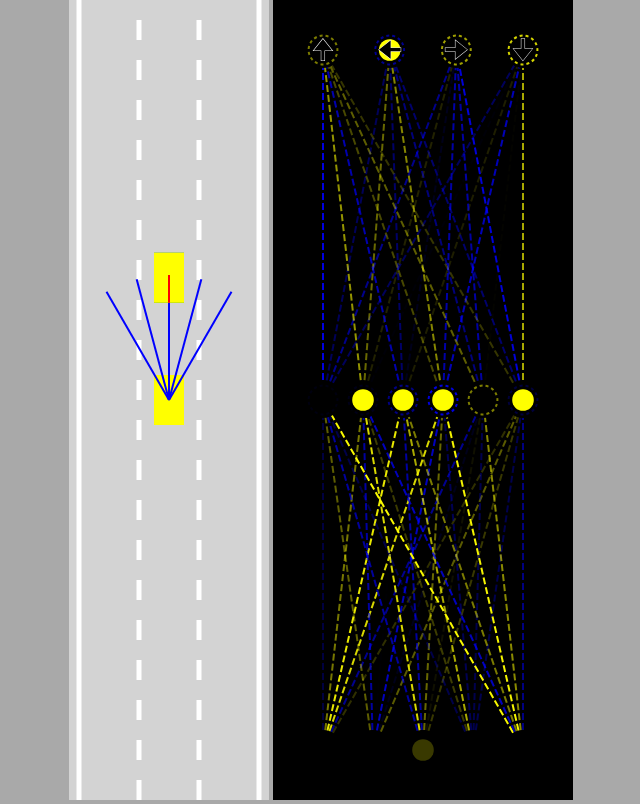
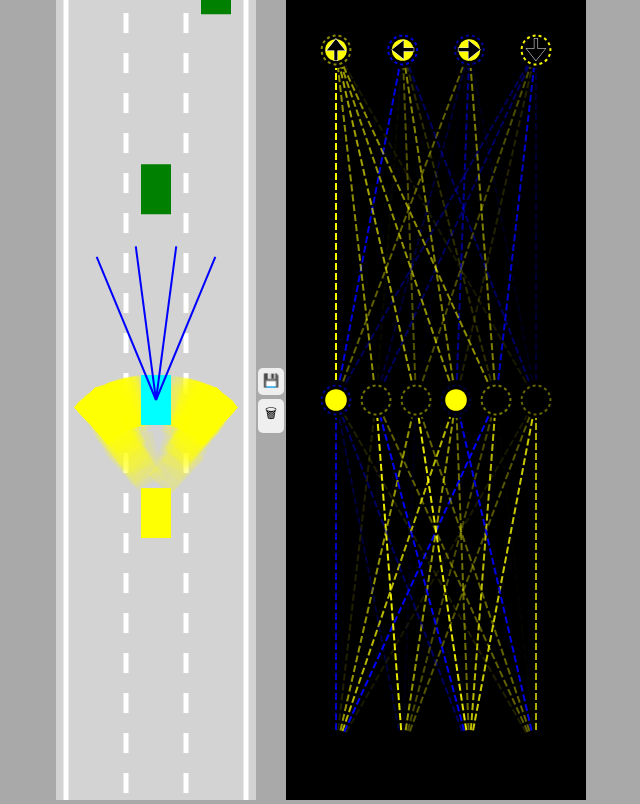
Before and after one commit to sohambuilds/selfdrivingcar, a plain HTML site: page index.html in a window 1280 px wide. Shown: the whole page, without its empty margins (319-959 px from the left). Drawn offline with Linux system fonts and the light colour scheme; animation ran at ten frames a second.

Commit message:
Singling out the best car Brain

```diff
--- a/car.js
+++ b/car.js
@@ -1,11 +1,11 @@
 class Car{
-    constructor(x,y,width,height,CType,MaxSpeed=1){
+    constructor(x,y,width,height,CType,MaxSpeed=4){
         this.x = x;
         this.y = y
         this.width = width;
         this.height = height;
         this.speed = 0;
-        this.acceleration = 0.05;
+        this.acceleration = 0.1;
         this.MaxSpeed=MaxSpeed;
         this.friction = 0.01;
         this.angle=0
@@ -120,20 +120,20 @@ class Car{
         this.y-= Math.cos(this.angle)*this.speed
     }
 
- draw(ctx,color,CType){
+ draw(ctx,color,drawSensor=false){
 
     if(this.damaged){
         ctx.fillStyle="gray"
     }else{
         ctx.fillStyle=color
     }
-    ctx.save()
+    ctx.beginPath()
     ctx.moveTo(this.polygon[0].x,this.polygon[0].y)
     for(let i=1;i<this.polygon.length;i++){
         ctx.lineTo(this.polygon[i].x,this.polygon[i].y)
     }
     ctx.fill();
-    if(this.sensor){this.sensor.draw(ctx)}
+    if(this.sensor && drawSensor){this.sensor.draw(ctx)}
 
 }
 }
--- a/index.html
+++ b/index.html
@@ -5,6 +5,10 @@
 </head>
 <body>
     <canvas id = "carCanvas"></canvas>
+    <div id="verticalButtons">
+        <button onclick="save()">💾</button>
+        <button onclick="discard()">🗑</button>
+    </div>
     <canvas id = "networkCanvas"></canvas>
     <script src = "visualizer.js"></script>
     <script src ="network.js"></script>
--- a/main.js
+++ b/main.js
@@ -10,42 +10,78 @@ const carCtx = carCanvas.getContext("2d")
 const networkCtx = networkCanvas.getContext("2d")
 const road = new Road(carCanvas.width/2,carCanvas.width*0.9)
 const car = new Car(road.getLaneCenter(1),100,30,50, "AI")
-const traffic = [ new Car(road.getLaneCenter(1),0,30,50,"DUMMY",0.5)]
+const traffic = [ new Car(road.getLaneCenter(1),-400,30,50,"DUMMY",0.5),
+new Car(road.getLaneCenter(2),-600,30,50,"DUMMY",0.5),
+new Car(road.getLaneCenter(0),-800,30,50,"DUMMY",0.5),
+new Car(road.getLaneCenter(2),-800,30,50,"DUMMY",0.5)
 
+]
+const N=2000
+const cars = generateCars(N)
+let bestCar=cars[0]
+
+
+
+if(localStorage.getItem("bestBrain")){
+    bestCar.brain=JSON.parse(
+        localStorage.getItem("bestBrain")
+    )
+}
 animate();
 
-//function generateCars(N){
-  //  const cars = [];
-    //for(let i = 0;i<=N;i++){
-      //  cars.push(new Car(road.getLaneCenter(1),-100,30,50,"AI"))
-   // }
+function save(){
+    localStorage.setItem("bestBrain",
+        JSON.stringify(bestCar.brain));
+}
 
-//    return cars
-//}
+function discard(){
+    localStorage.removeItem("bestBrain");
+}
+
+
+
+
+function generateCars(N){
+    const cars = [];
+    for(let i = 0;i<=N;i++){
+       cars.push(new Car(road.getLaneCenter(1),-100,30,50,"AI"))
+    }
+
+   return cars
+}
 
 function animate(time){
     for(i=0;i<traffic.length;i++){
         traffic[i].update(road.borders,[])
     }
 
-    //for(let i=0;i<=cars.length;)
-    car.update(road.borders,traffic);
+    for(let i=0;i<cars.length;i++){
+    cars[i].update(road.borders,traffic);
+    }
 
+    bestCar=cars.find(
+        c=>c.y==Math.min(...cars.map(c=>c.y))
+    )
     carCanvas.height=window.innerHeight
     networkCanvas.height=window.innerHeight
 
     carCtx.save();
-    carCtx.translate(0,-car.y+carCanvas.height*0.5);
+    carCtx.translate(0,-bestCar.y+carCanvas.height*0.5);
 
 
     road.draw(carCtx)
     for(let i=0;i<traffic.length;i++){
         traffic[i].draw(carCtx,'green');
     }
-    car.draw(carCtx,'yellow')
+    carCtx.globalAlpha=0.1;
+    for(let i=0;i<cars.length;i++){
+    cars[i].draw(carCtx,'yellow')
+}
+    carCtx.globalAlpha=1
+    bestCar.draw(carCtx,"cyan",true)
 
     carCtx.restore();
     networkCtx.lineDashOffset=-time/50
-    Visualizer.drawNetwork(networkCtx,car.brain)
+    Visualizer.drawNetwork(networkCtx,bestCar.brain)
     requestAnimationFrame(animate)
 }
--- a/sensor.js
+++ b/sensor.js
@@ -2,9 +2,9 @@ class Sensor{
 
     constructor(car){
         this.car=car;
-        this.rayCount=5
-        this.rayLength=125;
-        this.raySpread=Math.PI/3
+        this.rayCount=4
+        this.rayLength=155;
+        this.raySpread=Math.PI/4
 
         this.rays=[]
         this.readings=[];
--- a/sstyle.css
+++ b/sstyle.css
@@ -2,7 +2,27 @@ body {
     margin:0;
     background: darkgray;
     overflow:hidden;
-    text-align: center;
+    display:flex;
+    justify-content: center;
+    align-items:center;
+
+}
+#verticalButtons{
+    display:flex;
+    flex-direction:column;
+}
+
+button{
+    border:none;
+    border-radius:5px;
+    padding: 5px 5px 7px 5px;
+    margin: 2px;
+    cursor: pointer;
+
+}
+
+button:hover{
+    background:cyan;
 
 }
 #carCanvas{
```
